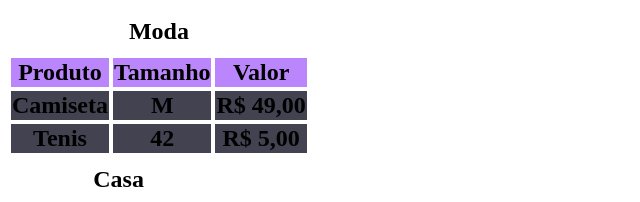
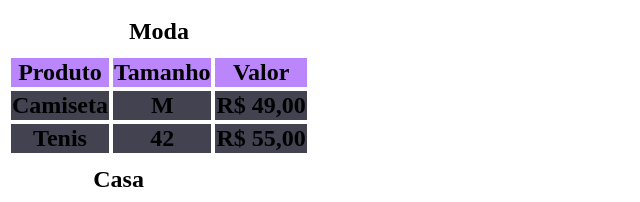
Before and after one commit to Andrepc23/aula_tabela, a plain HTML site: page index.html in a window 1280 px wide. Shown: the top 202 px of the page, 0-640 px from the left. Drawn offline with Linux system fonts and the light colour scheme.

Commit message:
mudando o valor de 5,00 para 55,00

```diff
--- a/index.html
+++ b/index.html
@@ -27,7 +27,7 @@
             <tr>
                 <th>Tenis</th>
                 <th>42</th>
-                <th>R$ 5,00</th>
+                <th>R$ 55,00</th>
             </tr>
         </tbody>
     </table>
```
